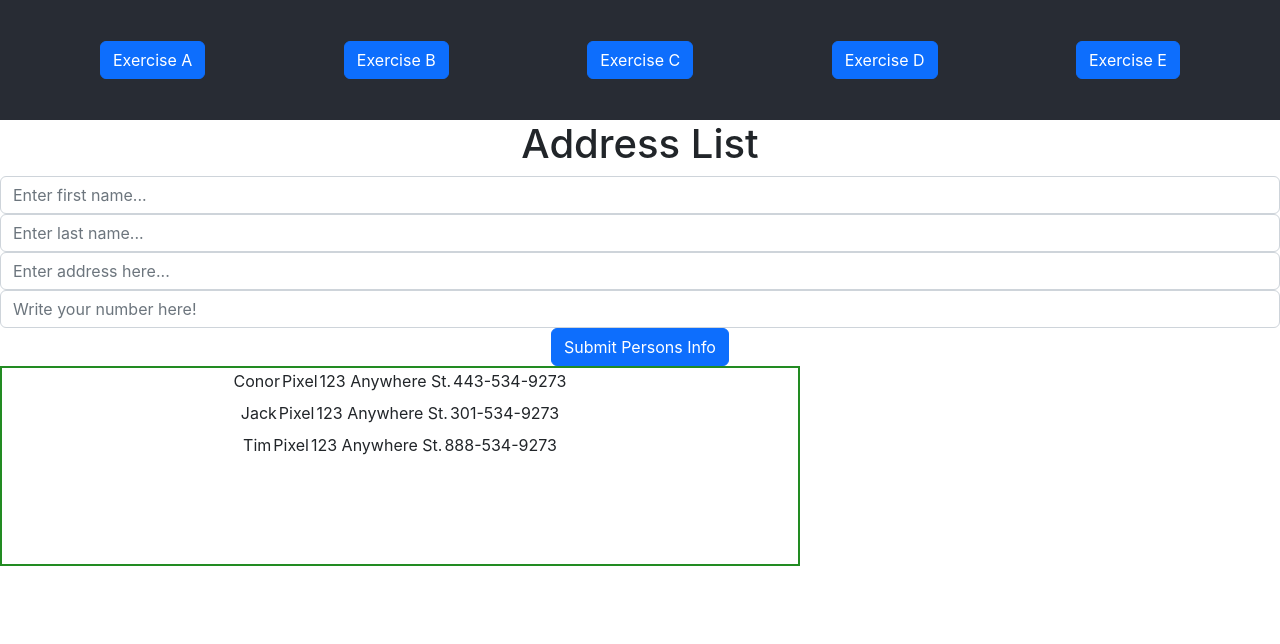
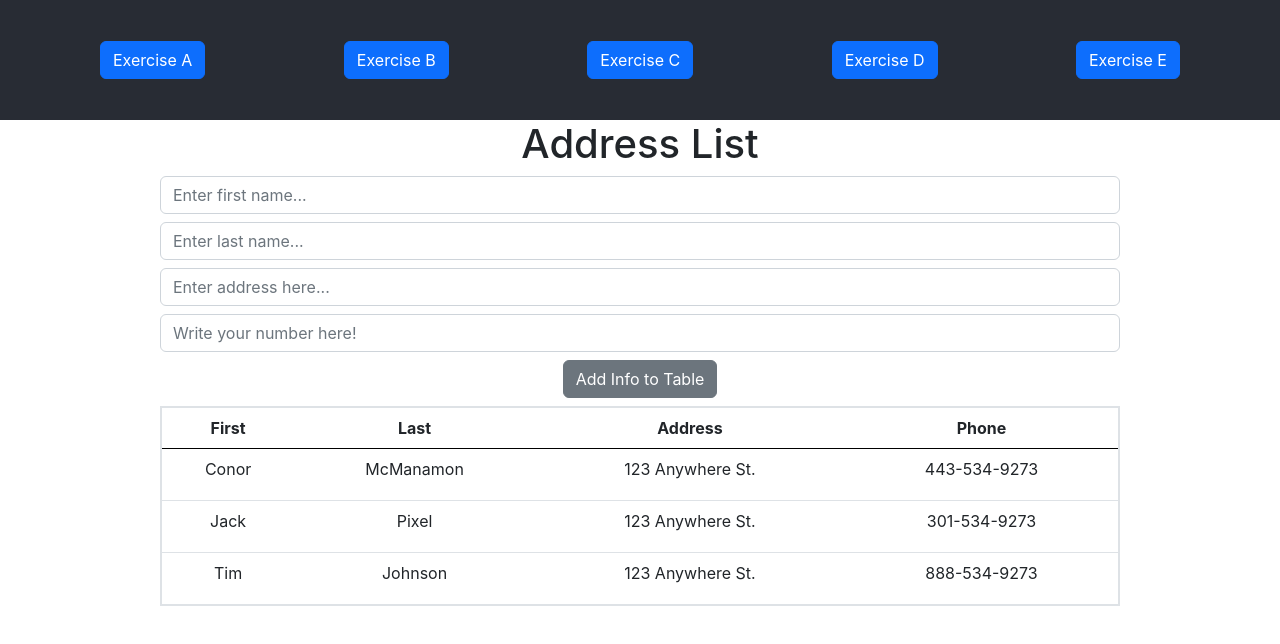
Before and after one commit to flatspider/react-exercises, a React (Create React App) app: page / in a window 1280 px wide. Both pictures are taken after a click on the button "Exercise B". Shown: the top 644 px of the page. Built offline with nearby package versions, Linux system fonts and the light colour scheme.

Commit message:
Exercise C has blog titles listed over side buttons

```diff
--- a/src/App.js
+++ b/src/App.js
@@ -1,10 +1,10 @@
-import logo from "./logo.svg";
 import "./App.css";
 
 import { TopNavBar } from "./top-buttons/top-nav-bar.js";
 import { BlogForm } from "./exercise-A/BlogForm.js";
 import { FullForm } from "./exercise-B/FullForm.js";
 import { useState } from "react";
+import BlogPopUp from "./exercise-C/BlogPopUp";
 
 // Need to listen for click on exercise A. onClick, render exerciseA.
 
@@ -70,9 +70,9 @@ function App() {
 
       {exercise === "a" && <BlogForm onSubmit={handleSubmit} />}
       {exercise === "b" && <FullForm />}
-      {exercise === "c" && <p>Test C</p>}
-      {exercise === "d" && <p>Test D</p>}
-      {exercise === "e" && <p>Test E</p>}
+      {exercise === "c" && <BlogPopUp />}
+      {exercise === "d" && <p>Exercise D</p>}
+      {exercise === "e" && <p>Exercise E</p>}
     </div>
   );
 }
--- a/src/exercise-A/BlogForm.js
+++ b/src/exercise-A/BlogForm.js
@@ -23,7 +23,7 @@ function BlogForm({ onSubmit }) {
       <input
         type="text"
         name="title"
-        className="form-control title w-75 mt-2"
+        className="form-control title w-75 mt-2 mx-auto"
         id="blogTitle"
         autoComplete="off"
         placeholder="Enter blog title here..."
@@ -33,7 +33,7 @@ function BlogForm({ onSubmit }) {
       <input
         type="text"
         name="blogContent"
-        className="form-control contentSubmission w-75 mt-2"
+        className="form-control contentSubmission w-75 mt-2 mx-auto"
         id="captionSubmission"
         autoComplete="off"
         placeholder="Write blog content here!"
@@ -43,7 +43,7 @@ function BlogForm({ onSubmit }) {
       <input
         type="text"
         name="blogAuthor"
-        className="form-control authorSubmission w-75 mt-2"
+        className="form-control authorSubmission w-75 mt-2 mx-auto"
         id="authorSubmission"
         autoComplete="off"
         placeholder="Write your name here!"
--- a/src/exercise-B/FullForm.js
+++ b/src/exercise-B/FullForm.js
@@ -5,7 +5,7 @@ import { useState } from "react";
 const INITIAL_RECORDS = [
   {
     firstName: "Conor",
-    lastName: "Pixel",
+    lastName: "McManamon",
     address: "123 Anywhere St.",
     phoneNumber: "443-534-9273",
   },
@@ -17,14 +17,14 @@ const INITIAL_RECORDS = [
   },
   {
     firstName: "Tim",
-    lastName: "Pixel",
+    lastName: "Johnson",
     address: "123 Anywhere St.",
     phoneNumber: "888-534-9273",
   },
 ];
 
 function FullForm() {
-  const [infoRecords, setInfoRecords] = useState(INITIAL_RECORDS); // Sets records array to empty.
+  const [infoRecords, setInfoRecords] = useState(INITIAL_RECORDS); // Sets records array to INITIAL RECORDS.
 
   const addNewRecord = (newPerson) => {
     // This spreads the phone array and adds the new record to the end.
@@ -41,7 +41,17 @@ function FullForm() {
     <div>
       <h1>Address List</h1>
       <PhoneInputForm addNewRecord={addNewRecord} />
-      <table className="records-list">{recordsHTML}</table>
+      <table className="records-list table mt-2 w-75 mx-auto">
+        <thead class="thead-dark">
+          <tr>
+            <th scope="col">First</th>
+            <th scope="col">Last</th>
+            <th scope="col">Address</th>
+            <th scope="col">Phone</th>
+          </tr>
+        </thead>
+        <tbody>{recordsHTML}</tbody>
+      </table>
     </div>
   );
 }
--- a/src/exercise-B/PhoneInputForm.js
+++ b/src/exercise-B/PhoneInputForm.js
@@ -25,7 +25,7 @@ function PhoneInputForm({ addNewRecord }) {
       <input
         type="text"
         name="title"
-        className="form-control title"
+        className="form-control title w-75 mt-2 mx-auto"
         id="blogTitle"
         autoComplete="off"
         placeholder="Enter first name..."
@@ -35,7 +35,7 @@ function PhoneInputForm({ addNewRecord }) {
       <input
         type="text"
         name="title"
-        className="form-control title"
+        className="form-control title w-75 mt-2 mx-auto"
         id="blogTitle"
         autoComplete="off"
         placeholder="Enter last name..."
@@ -45,7 +45,7 @@ function PhoneInputForm({ addNewRecord }) {
       <input
         type="text"
         name="blogContent"
-        className="form-control contentSubmission"
+        className="form-control contentSubmission w-75 mt-2 mx-auto"
         id="captionSubmission"
         autoComplete="off"
         placeholder="Enter address here..."
@@ -53,17 +53,17 @@ function PhoneInputForm({ addNewRecord }) {
         onChange={(event) => setAddress(event.target.value)}
       ></input>
       <input
-        type="text"
+        type="tel"
         name="blogAuthor"
-        className="form-control authorSubmission"
+        className="form-control authorSubmission w-75 mt-2 mx-auto"
         id="authorSubmission"
         autoComplete="off"
         placeholder="Write your number here!"
         value={phoneNumber}
         onChange={(event) => setPhoneNumber(event.target.value)}
       ></input>
-      <button type="submit" className="btn btn-primary">
-        Submit Persons Info
+      <button type="submit" className="btn btn-secondary mt-2">
+        Add Info to Table
       </button>
     </form>
   );
--- a/src/exercise-B/Record.js
+++ b/src/exercise-B/Record.js
@@ -6,16 +6,12 @@
 
 function Record({ record }) {
   return (
-    <div className="record-item">
-      <label htmlFor={record.id}>
     <tr>
       <td>{record.firstName}</td>
       <td>{record.lastName}</td>
       <td>{record.address}</td>
       <td>{record.phoneNumber}</td>
     </tr>
-      </label>
-    </div>
   );
 }
 
--- /dev/null
+++ b/src/exercise-C/BlogDetail.js
@@ -0,0 +1 @@
+// This should map the content of the blog onto the modal.
--- /dev/null
+++ b/src/exercise-C/BlogList.js
@@ -0,0 +1,18 @@
+import { useState } from "react";
+
+// This function needs to return a list of buttons as HTML that have mapped over the state.
+
+function BlogList({ blog }) {
+  // Map the blogs.title over the button content.
+
+  return (
+    <button
+      type="button"
+      className="list-group-item list-group-item-action w-25"
+    >
+      {blog.title}
+    </button>
+  );
+}
+
+export default BlogList;
--- /dev/null
+++ b/src/exercise-C/BlogPopUp.js
@@ -0,0 +1,56 @@
+import { useState } from "react";
+import BlogList from "./BlogList";
+
+const INITIAL_BLOGS = [
+  {
+    title: "Rise of the Robots: How AI is Revolutionizing Computing",
+    summary:
+      "As artificial intelligence advances at an unprecedented rate, it's changing the way we interact with computers. This post explores the rise of AI and its potential to transform the way we work, communicate, and live.",
+  },
+  {
+    title: "AI Disrupts the Job Market: How to Stay Ahead of the Curve",
+    summary:
+      "As automation and machine learning take over more jobs, the job market is rapidly changing. In this post, we explore how AI is disrupting the workforce and provide tips on how to stay ahead of the curve.",
+  },
+  {
+    title: "From Self-Driving Cars to Siri: The Future of AI is Here",
+    summary:
+      "From self-driving cars to voice assistants, AI is already transforming our world. This post looks at some of the most exciting ways that AI is changing the way we live, work, and play.",
+  },
+  {
+    title: "AI Ethics: The Debate Over the Future of Intelligent Machines",
+    summary:
+      "As AI becomes more advanced, questions about ethics and morality are becoming more pressing. This post explores the debate over the future of intelligent machines and their place in our society.",
+  },
+  {
+    title: "Why AI is More Than Just Automation",
+    summary:
+      "AI is often seen as a tool for automation, but it's so much more than that. This post explores the many different ways that AI is being used, from diagnosing diseases to creating art.",
+  },
+  {
+    title:
+      "The Promise and Peril of AI: Balancing Progress with Responsibility",
+    summary:
+      "As AI becomes more powerful, it's important to consider the potential risks and benefits. This post looks at the promise and peril of AI and the need to balance progress with responsibility.",
+  },
+  {
+    title: "AI and the Future of Cybersecurity: What You Need to Know",
+    summary:
+      "As cyber threats become more sophisticated, AI is emerging as a key defense mechanism. In this post, we explore how AI is being used to protect against cyberattacks and what you need to know about this emerging technology.",
+  },
+  {
+    title: "The AI Revolution: Are You Ready for the Future of Computing?",
+    summary:
+      "As AI becomes more pervasive, it's important to be prepared for the future of computing. This post explores the impact of AI on our world and what you can do to stay ahead of the curve.",
+  },
+];
+
+function BlogPopUp() {
+  const [blogs, setBlogs] = useState(INITIAL_BLOGS);
+
+  const blogListHTML = blogs.map((blog) => <BlogList blog={blog} />);
+
+  return <div className="list-group">{blogListHTML}</div>;
+}
+
+export default BlogPopUp;
```
Lines whose indentation alone changed are shown as unchanged.
